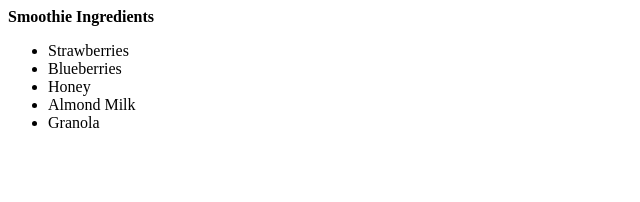
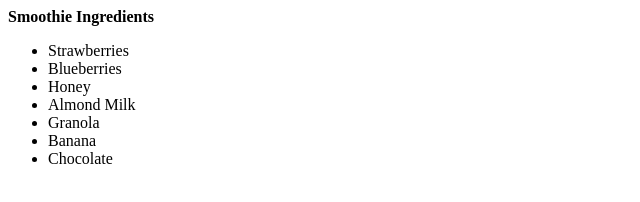
Before and after one commit to chantellerosemarie/code-first-intuit, a plain HTML site: page index.html in a window 1280 px wide. Shown: the whole page, without its empty margins (0-640 px from the left). Drawn offline with Linux system fonts and the light colour scheme.

Commit message:
Added Banana and Chocolate

```diff
--- a/index.html
+++ b/index.html
@@ -6,4 +6,6 @@
   <li>Honey</li>
   <li>Almond Milk</li>
   <li>Granola</li>
+  <li>Banana</li>
+  <li>Chocolate</li>
 </ul>
```
